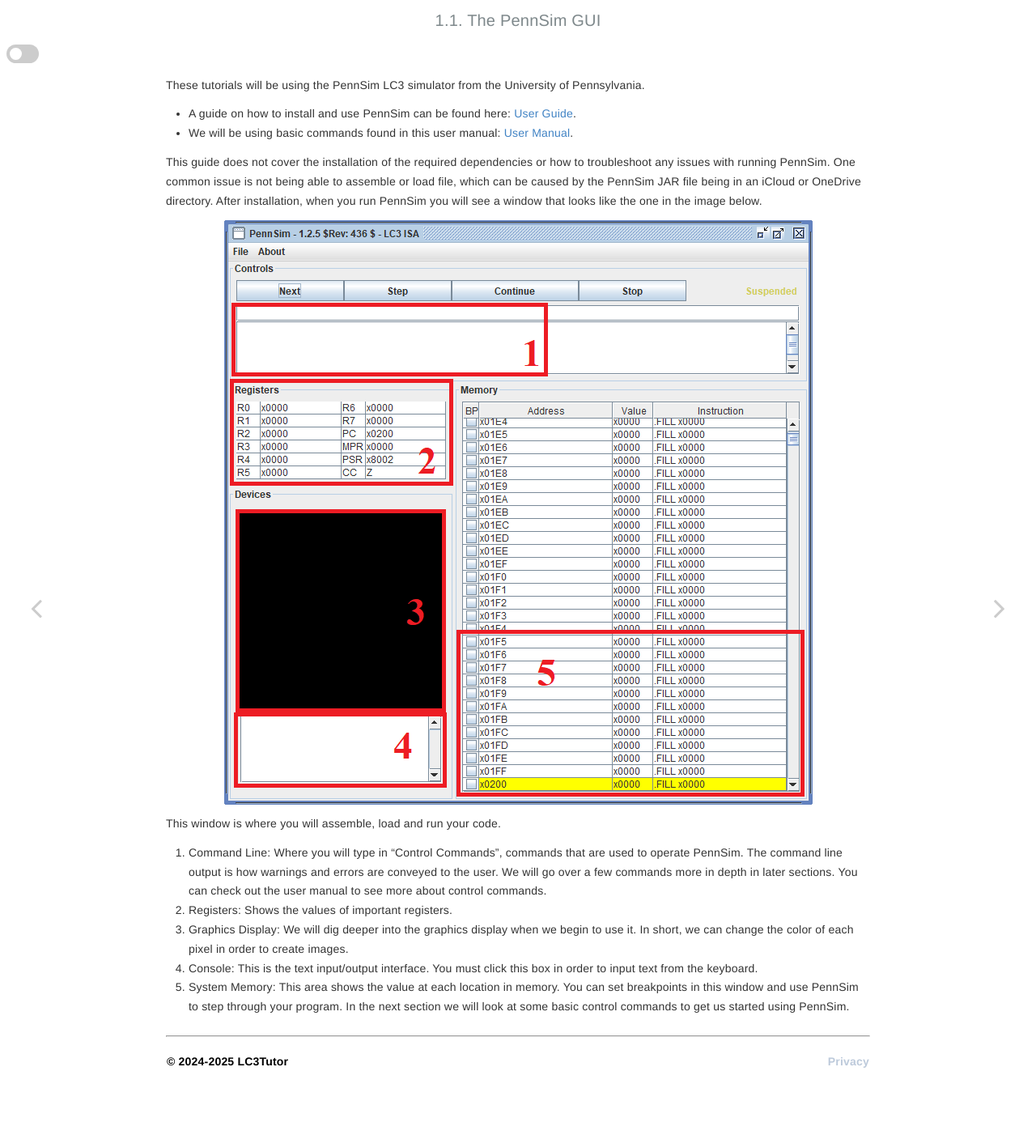
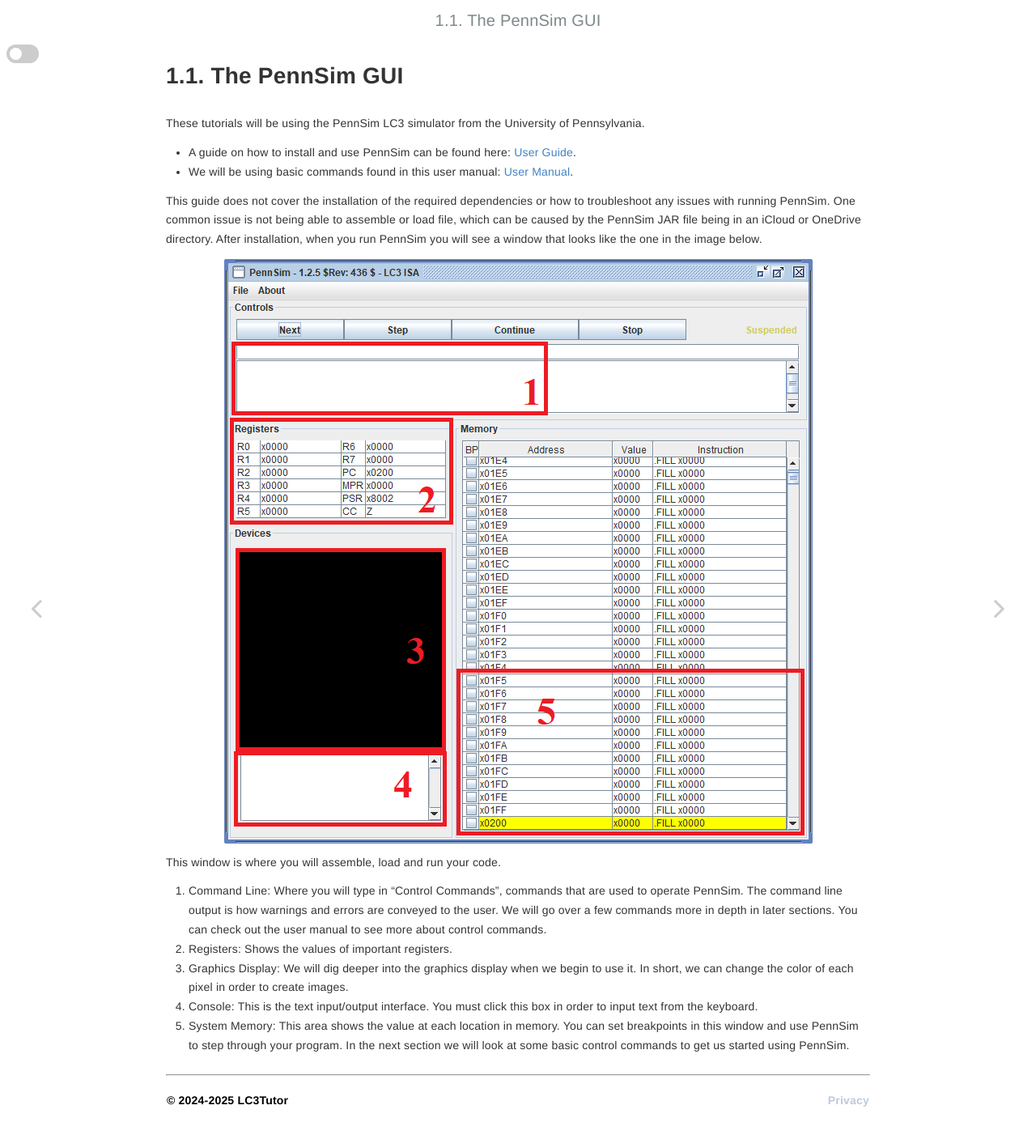
Before and after one commit to lc3tutor/lc3tutor.github.io, a Jekyll site: the page built from _pages/1_the_simulator/the-pennsim-gui.md, in a window 1280 px wide. Shown: the whole page at 81% size. Built offline with Jekyll 4.4.1, drawn with Linux system fonts in a browser that asks for light colours; some web fonts are replaced.

Commit message:
Forgot to replace filter in body.html.

```diff
--- a/_includes/body.html
+++ b/_includes/body.html
@@ -13,7 +13,7 @@
         <div id="book-search-results">
             <div class="search-noresults">
                 <section class="normal markdown-section">
-                    {% assign subsection_object = site.data.navigation.subsections | find_value: page.title %}
+                    {% assign subsection_object = site.data.navigation.subsections[page.title] %}
                     {% if page.title %}
                         <h1 id="{{ page.id }}">{{ subsection_object.title | escape }}</h1>
                     {% else %}
--- a/_layouts/post.html
+++ b/_layouts/post.html
@@ -30,6 +30,7 @@
             <div class="body-inner">
                 {%- include body.html -%}
 
+                {% assign subsection_object = site.data.navigation.subsections[page.title] %}
                 <a href="{{subsection_object.prev}}" class="navigation navigation-prev navigation-unique" aria-label="Previous page: {{subsection_object.prev}}">
                     <i class="fa fa-angle-left"></i>
                 </a>
```
